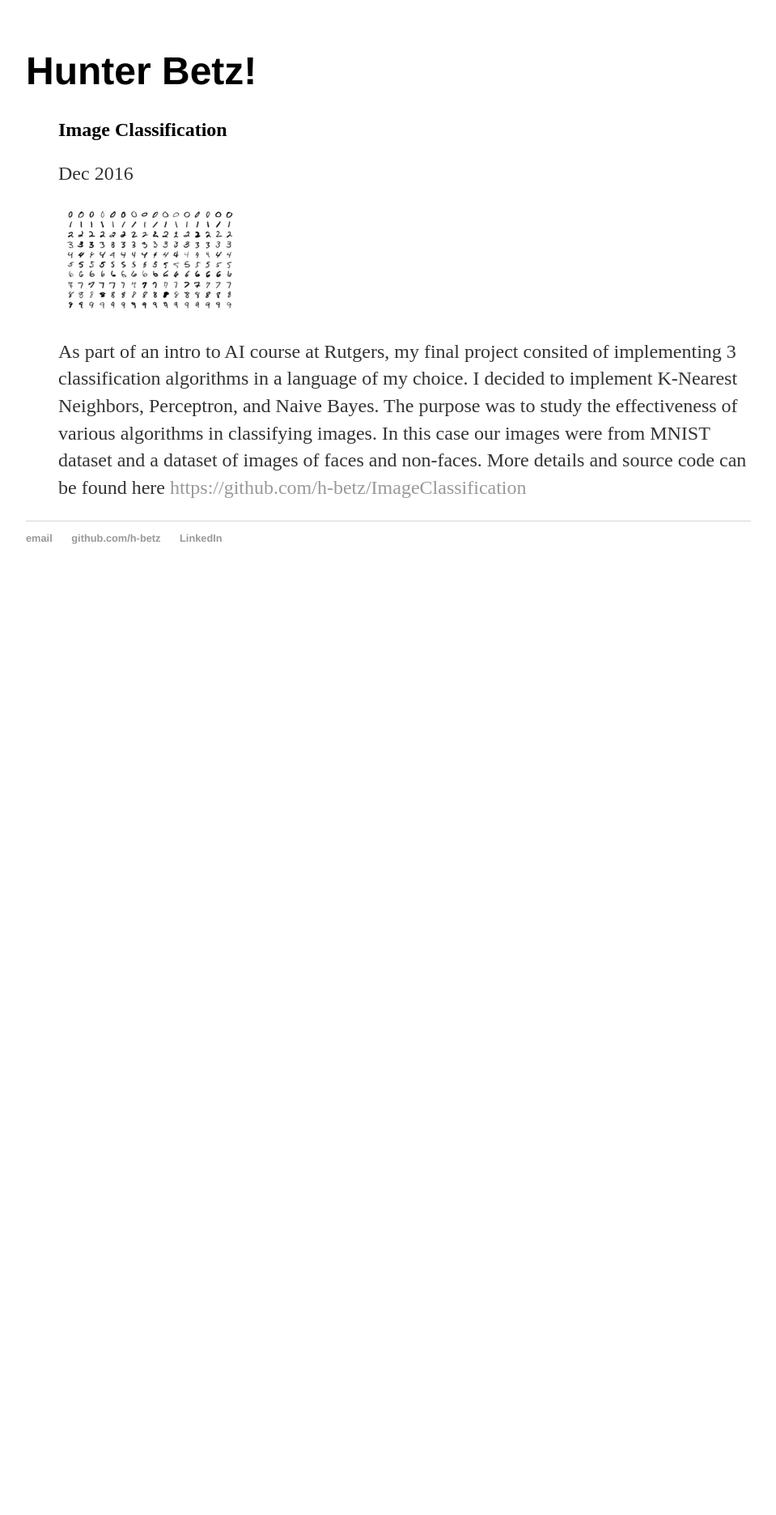
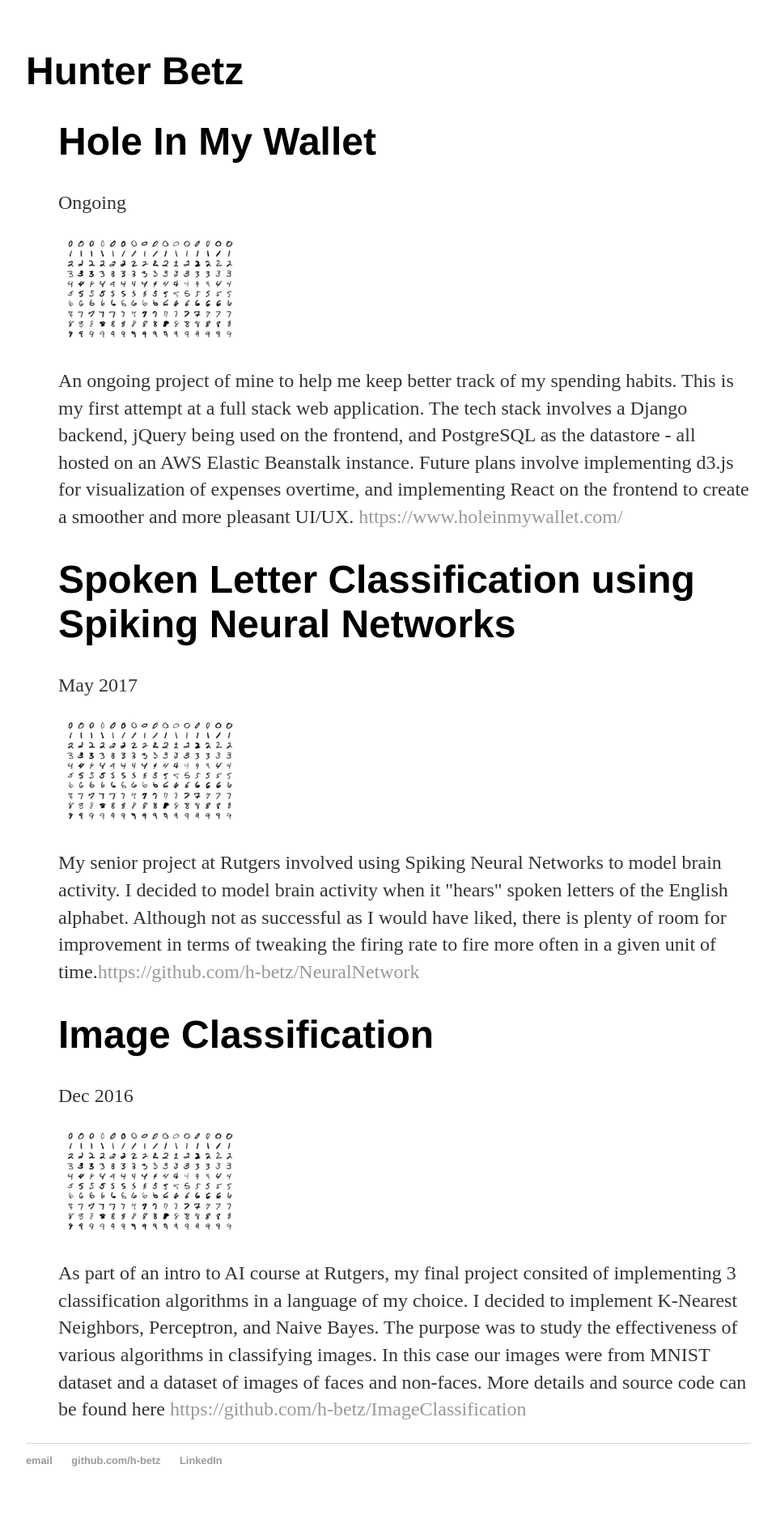
Before and after one commit to h-betz/h-betz.github.io, a Jekyll site: the page built from index.html, in a window 1280 px wide. Shown: the whole page at 81% size, without its empty margins (160-1119 px from the left). Built offline with Jekyll 4.4.1, drawn with Linux system fonts in a browser that asks for light colours; before the commit the page ends 900 px from its top, so only the background shows below that.

Commit message:
Update index.html

```diff
--- a/index.html
+++ b/index.html
@@ -3,13 +3,37 @@ layout: default
 title: Hunter Betz, Software Engineer
 ---
 <div class="blurb">
-	<h1>Hunter Betz!</h1>
+	<h1>Hunter Betz</h1>
 </div><!-- /.blurb -->
 <div id="content">
 	<ul style="list-style-type: none;">
 		<li>
 			<div class="container">
-				<h2>Image Classification</h2>
+				<h1>Hole In My Wallet</h1>
+				<p class="meta">Ongoing</p>
+				<div class="post">
+					<img src="imgs/mnist.png">
+					<p>An ongoing project of mine to help me keep better track of my spending habits. This is my first attempt at
+					a full stack web application. The tech stack involves a Django backend, jQuery being used on the frontend, and
+					PostgreSQL as the datastore - all hosted on an AWS Elastic Beanstalk instance. Future plans involve implementing
+					d3.js for visualization of expenses overtime, and implementing React on the frontend to create a smoother and more
+						pleasant UI/UX. <a href="https://www.holeinmywallet.com/">https://www.holeinmywallet.com/</a></p>
+				</div>
+			</div>
+		</li>
+		<li>
+			<div class="container">
+				<h1>Spoken Letter Classification using Spiking Neural Networks</h1>
+				<p class="meta">May 2017</p>
+				<div class="post">
+					<img src="imgs/mnist.png">
+					<p>My senior project at Rutgers involved using Spiking Neural Networks to model brain activity. I decided to model brain activity when it "hears" spoken letters of the English alphabet. Although not as successful as I would have liked, there is plenty of room for improvement in terms of tweaking the firing rate to fire more often in a given unit of time.<a href="https://github.com/h-betz/NeuralNetwork">https://github.com/h-betz/NeuralNetwork</a></p>
+				</div>
+			</div>
+		</li>
+		<li>
+			<div class="container">
+				<h1>Image Classification</h1>
 				<p class="meta">Dec 2016</p>
 				<div class="post">
 					<img src="imgs/mnist.png">
```
